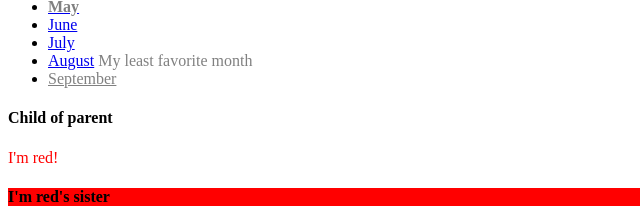
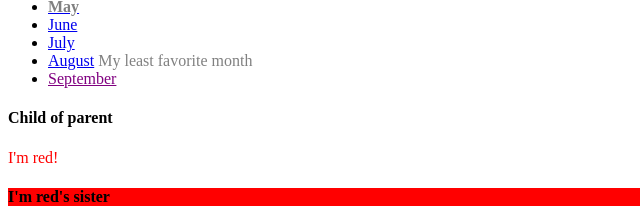
Before and after one commit to tylerghilliard94/Ch.3_Project, a plain HTML site: page index.html in a window 1280 px wide. Shown: the part 154-374 px from the top of the page, 0-640 px from the left. Drawn offline with Linux system fonts and the light colour scheme.

Commit message:
fixed septembers color

```diff
--- a/selectors.css
+++ b/selectors.css
@@ -18,7 +18,7 @@ header ul a {
     color: gray;
 }
 
-.disabled a{
+a.disabled{
     color: purple;
 }
 
```
